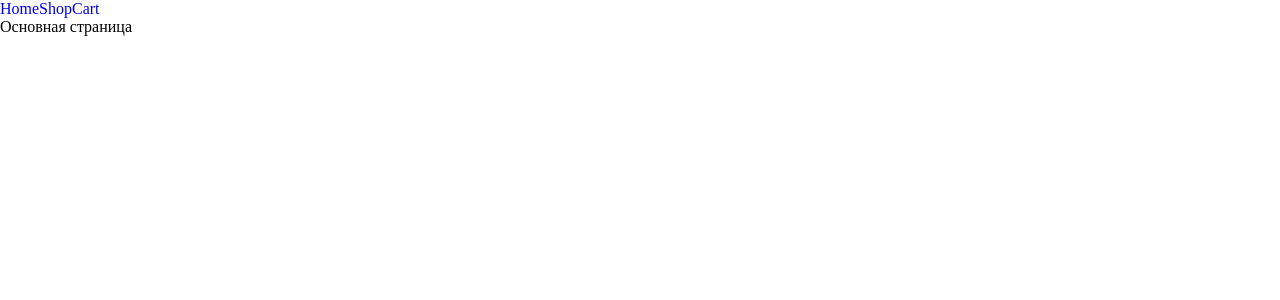
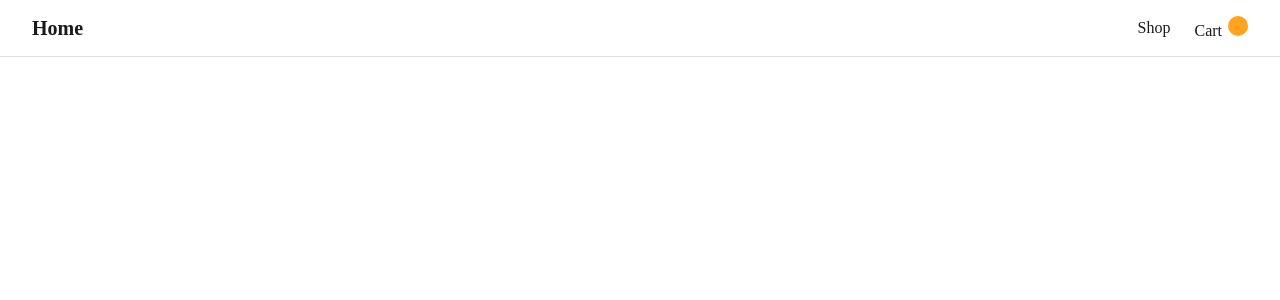
Before and after one commit to Alexandra-Vikhareva/electronicShop, a React (Vite) app: page / in a window 1280 px wide. Shown: the top 300 px of the page. Built offline with nearby package versions, Linux system fonts and the light colour scheme.

Commit message:
Добавлены стили для navbar

```diff
--- a/src/components/Navbar/Navbar.jsx
+++ b/src/components/Navbar/Navbar.jsx
@@ -1,5 +1,6 @@
 import useCart from "../../hooks/useCart";
 import { Link } from "react-router";
+import styles from './Navbar.module.css'
 
 export default function Navbar() {
     const { cart } = useCart()
@@ -8,14 +9,18 @@ export default function Navbar() {
                         , 0);
 
     return (
-        <nav>
-            <Link to="/">Home</Link>
-            <Link to="/shop">Shop</Link>
-            <Link to="/cart">Cart</Link>
-            <span>{totalQuantity > 0
+        <nav className={styles.navbar}>
+            <Link to="/" className={styles.logo}>Home</Link>
+            <div className={styles.navLinks}>
+                <Link to="/shop" className={styles.link}>Shop</Link>
+                <Link to="/cart" className={styles.cartLink}>Cart
+                    <span className={styles.cartCount}>
+                        {totalQuantity > 0
                         ? totalQuantity
                         : ''}
-            </span>
+                    </span>
+                </Link>
+            </div>
         </nav>
     )
 }
--- a/src/components/Navbar/Navbar.module.css
+++ b/src/components/Navbar/Navbar.module.css
@@ -0,0 +1,60 @@
+.navbar {
+    position: fixed;
+    top: 0;
+    left: 0;
+    width: 100%;
+    z-index: 100;
+    display: flex;
+    justify-content: space-between;
+    align-items: center;
+    padding: 16px 32px;
+    background-color: #ffffff;
+    border-bottom: 1px solid #e0e0e0;
+}
+
+.logo {
+    font-size: 20px;
+    font-weight: 700;
+    color: #1a1a1a;
+    text-decoration: none;
+}
+
+.navLinks {
+    display: flex;
+    gap: 24px;
+    align-items: center;
+}
+
+.link {
+    font-size: 16px;
+    font-weight: 500;
+    color: #1a1a1a;
+    text-decoration: none;
+}
+
+.cartLink {
+    font-size: 16px;
+    font-weight: 500;
+    color: #1a1a1a;
+    text-decoration: none;
+}
+
+.link:hover,
+.cartLink:hover {
+    color: #ffa41c;
+}
+
+.cartCount {
+    background-color: #ffa41c;
+    color: white;
+    font-size: 12px;
+    font-weight: 600;
+    min-width: 20px;
+    height: 20px;
+    border-radius: 20px;
+    display: inline-flex;
+    align-items: center;
+    justify-content: center;
+    padding: 0 6px;
+    margin-left: 6px;
+}
--- a/src/pages/Shop/Shop.module.css
+++ b/src/pages/Shop/Shop.module.css
@@ -4,6 +4,7 @@
 
 .shopList {
     padding: 50px;
+    padding-top: 100px;
     display: flex;
     flex-wrap: wrap;
     gap: 20px;
```
